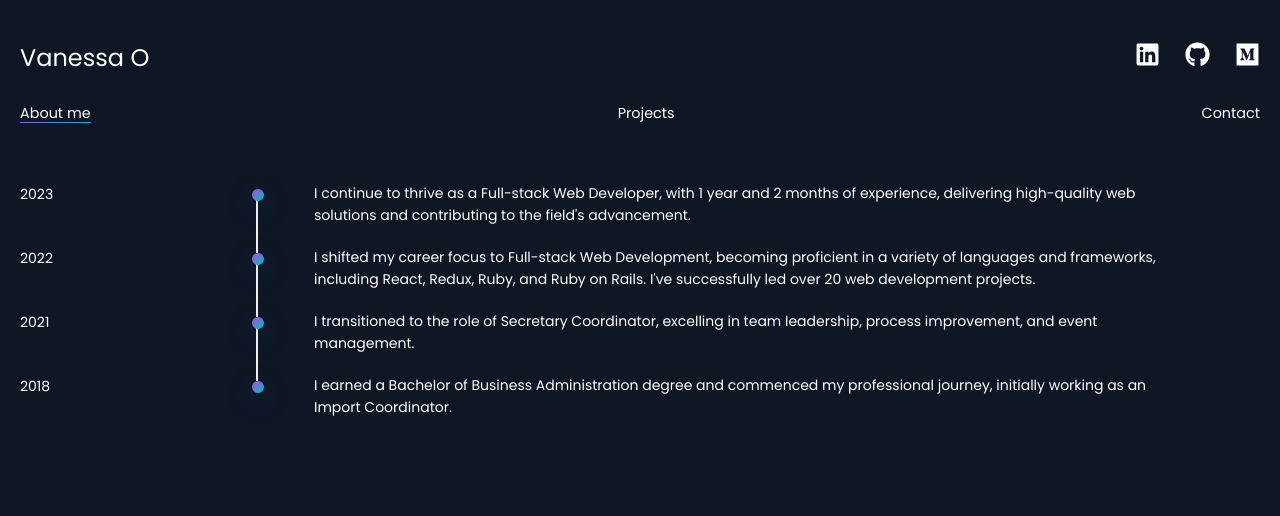
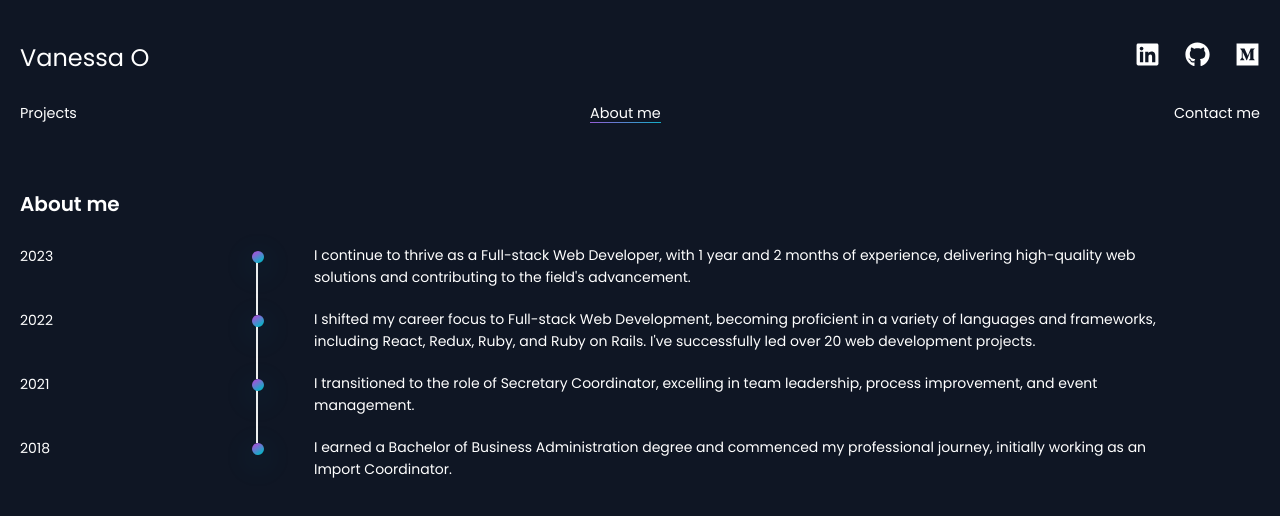
Before and after one commit to vvoo21/my-portfolio, a React (Vite) app: page /about in a window 1280 px wide. Shown: the top 516 px of the page. Built offline with nearby package versions, Linux system fonts and the light colour scheme.

Commit message:
Refactor Project, LandingPage, About, and Navbar components

```diff
--- a/src/components/Navbar.jsx
+++ b/src/components/Navbar.jsx
@@ -38,6 +38,14 @@ const Navbar = () => {
       <ul className="nav-links">
         <li>
           <NavLink
+            to="/projects"
+            className='link link-active'
+          >
+            Projects
+          </NavLink>
+        </li>
+        <li>
+          <NavLink
             to="/about"
             className='link link-active'
           >
@@ -46,18 +54,10 @@ const Navbar = () => {
         </li>
         <li>
           <NavLink
-            to="/projects"
-            className='link link-active'
-          >
-            Projects
-          </NavLink>
-        </li>
-        <li>
-          <NavLink
             to="/contact"
             className='link link-active'
           >
-            Contact
+            Contact me
           </NavLink>
         </li>
       </ul>
--- a/src/pages/About.jsx
+++ b/src/pages/About.jsx
@@ -7,6 +7,7 @@ const About = () => {
 
   return (
     <div className="section">
+      <h2 className="navbar-title">About me</h2>
       <Timeline
         mode={mode}
         items={[
--- a/src/pages/LandingPage.jsx
+++ b/src/pages/LandingPage.jsx
@@ -14,7 +14,7 @@ const LandingPage = () => {
       <a
         href={cvPdfUrl}
         download="CV_VanessaOliveros.pdf"
-        className='download-button'
+        className='download-button btns'
       >
         Download CV
       </a>
--- a/src/pages/Projects.jsx
+++ b/src/pages/Projects.jsx
@@ -14,7 +14,7 @@ const Projects = () => {
               <p className="project-description">{project.description}</p>
             </div>
             <div className="project-links">
-              <a href={project.demoLink} className="live-btn" target="_blank" rel="noopener noreferrer">Live preview</a>
+              <a href={project.demoLink} className="live-btn btns" target="_blank" rel="noopener noreferrer">Live preview</a>
               <a href={project.githubLink} className="github-btn" target="_blank" rel="noopener noreferrer">GitHub</a>
             </div>
           </div>
```
